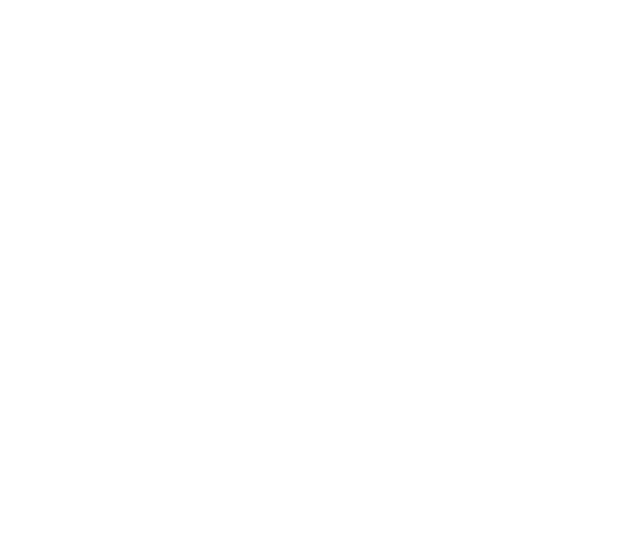
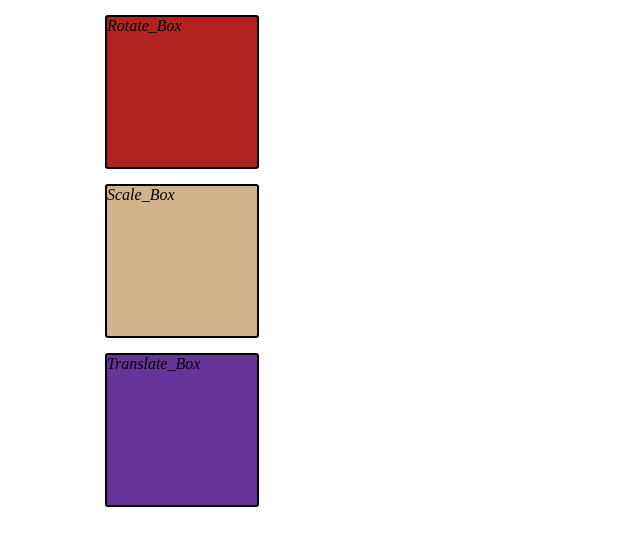
Before and after one commit to Tapkir-Sahil/Myntra-Clone, a plain HTML site: page practice/html/transitions.html in a window 1280 px wide. Shown: the whole page, without its empty margins (0-640 px from the left). Drawn offline with Linux system fonts and the light colour scheme.

Commit message:
Add CSS and HTML for transition effects: implement boxes with hover transformations

```diff
--- a/practice/css/transitions.css
+++ b/practice/css/transitions.css
@@ -0,0 +1,57 @@
+*{
+    margin: 0%;
+    padding: 0%;
+}
+
+.box{
+    height: 150px;
+    width: 150px;
+    margin: 15px;
+    border-radius: 3px;
+    border: 2px solid;
+    font-style: oblique;
+    position: relative;
+    left: 90px;
+
+}
+
+#b1{
+    background-color: firebrick;
+    transition-property: all;
+    transition-timing-function: ease-in-out;
+    transition-duration: 2s;
+    transition-delay: 0s;
+
+}
+
+#b1:hover{
+    transform: rotate(45deg);
+    cursor: pointer;
+    z-index: 1;
+}
+
+#b2{
+    background-color: tan;
+    transition-property: all;
+    transition-timing-function: ease-in-out;
+    transition-duration: 2s;
+    transition-delay: 0s;
+}
+
+#b2:hover{
+    transform: scale(2);
+    cursor: pointer;
+}
+
+#b3{
+    background-color: rebeccapurple;
+    transition-property: all;
+    transition-timing-function: ease-in-out;
+    transition-duration: 2s;
+    transition-delay: 0s;
+}
+
+#b3:hover{
+    transform: translate(75px, 75px);
+    cursor: pointer;
+}
--- a/practice/html/transitions.html
+++ b/practice/html/transitions.html
@@ -10,7 +10,15 @@
     <header></header>
     <main>
         <section>
-
+            <div class="box" id="b1">
+                Rotate_Box
+            </div>
+            <div class="box" id="b2">
+                Scale_Box
+            </div>
+            <div class="box" id="b3">
+                Translate_Box
+            </div>
         </section>
     </main>
     <footer></footer>
```
